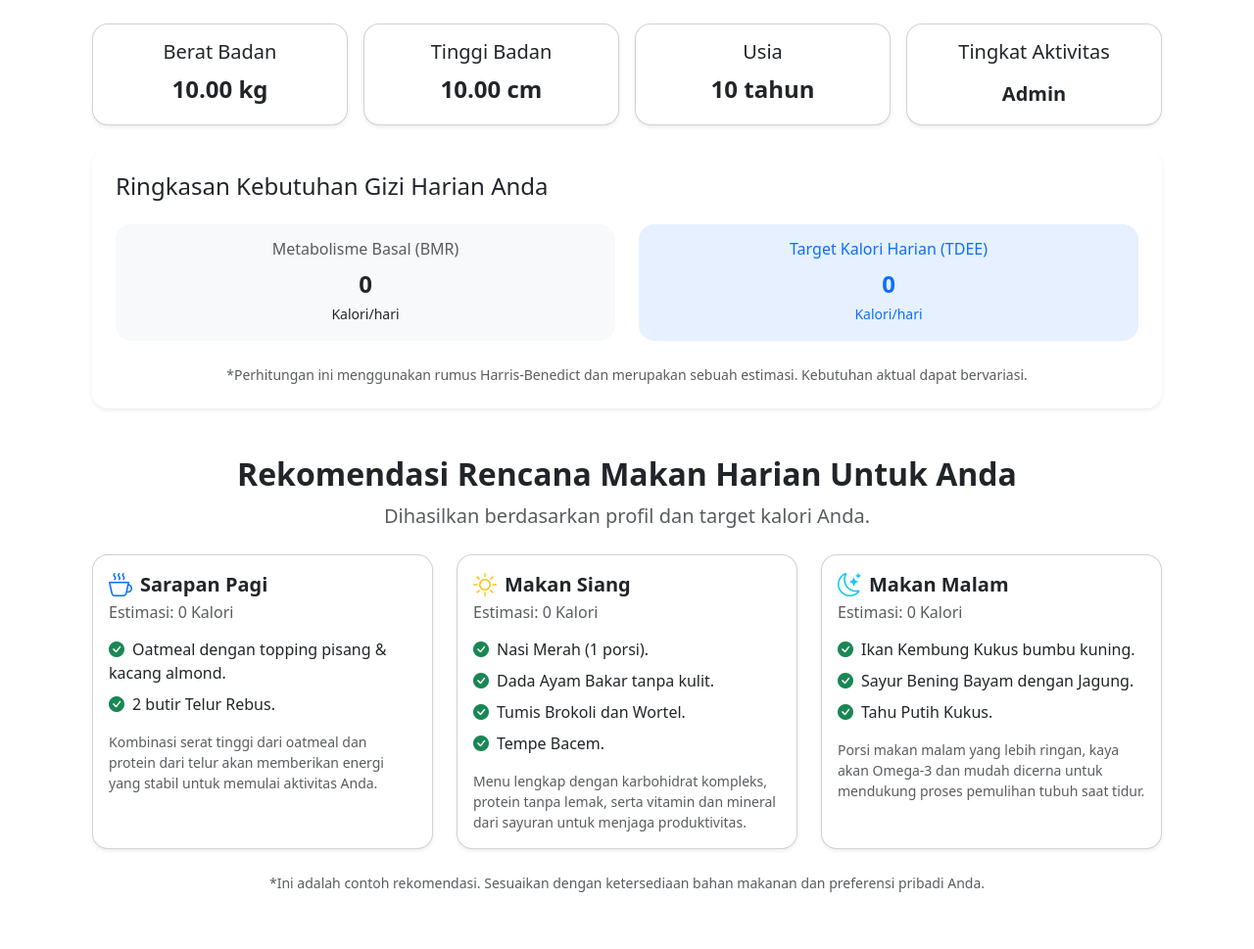
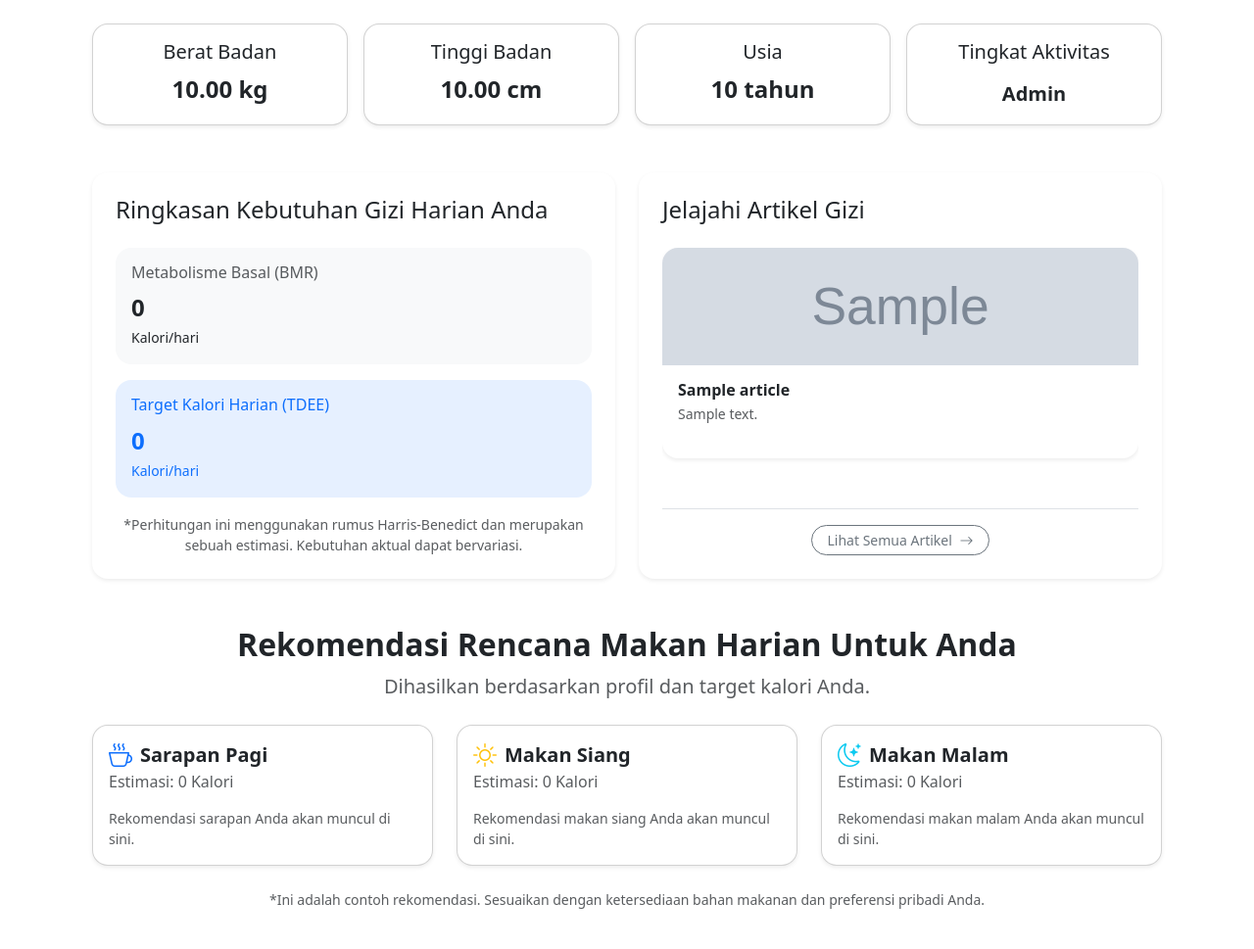
Before and after one commit to anantaputu/MyNutriPlan, a Laravel app: page /member/dashboard in a window 1280 px wide. Shown: the part 166-1135 px from the top of the page at 98% size. Before the commit the page ends 1077 px from the top, so only its background shows below. Run offline with Laravel 12, Linux system fonts and the light colour scheme; a user stored in the database is signed in; tables that the repository leaves empty hold one stand-in row (values such as "Sample post"); grey boxes marked "Sample" are stand-in pictures; parts of the project's set-up code (start-up, migrations or seed data) failed here and were passed over.

Commit message:
tambahan tampilan dashboard

```diff
--- a/app/Http/Controllers/Member/DashboardController.php
+++ b/app/Http/Controllers/Member/DashboardController.php
@@ -5,8 +5,9 @@
 use App\Http\Controllers\Controller;
 use Illuminate\Http\Request;
 use Illuminate\Support\Facades\Auth;
-use Illuminate\Support\Facades\Http; // <-- 1. Import Http Facade
-use Illuminate\Support\Facades\Log;  // <-- Opsional: Untuk mencatat error
+use Illuminate\Support\Facades\Http;
+use Illuminate\Support\Facades\Log;
+use App\Models\Article; // <-- Tambahkan ini untuk mengimpor model Article
 
 class DashboardController extends Controller
 {
@@ -34,25 +35,31 @@
 
         // Faktor Aktivitas untuk TDEE
         $activityFactors = [
-            'Sedentary' => 1.2,
-            'Lightly active' => 1.375,
-            'Moderately active' => 1.55,
-            'Very active' => 1.725,
-            'Extra active' => 1.9,
+            'sedentary' => 1.2, // Pastikan konsisten dengan nilai di form (huruf kecil, tanpa spasi)
+            'lightly_active' => 1.375,
+            'moderately_active' => 1.55,
+            'very_active' => 1.725,
+            'extremely_active' => 1.9,
         ];
 
-        $activityFactor = $activityFactors[$user->activity_level] ?? 1.2;
+        // Normalisasi activity_level dari user agar sesuai dengan key activityFactors
+        $userActivityLevel = strtolower(str_replace(' ', '_', $user->activity_level));
+        $activityFactor = $activityFactors[$userActivityLevel] ?? 1.2;
         $tdee = $bmr * $activityFactor;
 
-        // 3. [BARU] Panggil Gemini API untuk mendapatkan rekomendasi makan
+        // 3. Panggil Gemini API untuk mendapatkan rekomendasi makan
         $recommendations = $this->getMealRecommendations($user, round($tdee));
 
-        // 4. Kirim semua data yang diperlukan ke view
+        // 4. Ambil beberapa artikel terbaru untuk ditampilkan di dashboard
+        $articles = Article::latest()->limit(5)->get(); // Mengambil 5 artikel terbaru
+
+        // 5. Kirim semua data yang diperlukan ke view
         return view('member.dashboard', [
             'user' => $user,
             'bmr' => round($bmr),
             'tdee' => round($tdee),
-            'recommendations' => $recommendations, // <-- Kirim data rekomendasi
+            'recommendations' => $recommendations,
+            'articles' => $articles, // <-- Kirim data artikel ke view
         ]);
     }
 
--- a/resources/views/member/dashboard.blade.php
+++ b/resources/views/member/dashboard.blade.php
@@ -25,7 +25,7 @@
         </div>
     </div>
 
-    {{-- Kartu Statistik Profil Pengguna --}}
+    {{-- Kartu Statistik Profil Pengguna (tetap 4 kolom) --}}
     <div class="row g-3">
         <div class="col-md-3">
             <div class="card shadow-sm rounded-4 text-center p-3 h-100">
@@ -55,36 +55,69 @@
         </div>
     </div>
 
-    {{-- Kartu Kebutuhan Gizi Harian --}}
-    @if($user->weight && $user->height && $user->age && $user->activity_level)
-    <div class="row mt-4">
-        <div class="col-12">
-            <div class="card shadow-sm border-0 rounded-4">
-                <div class="card-body p-4">
+    @if($user->weight && $user->height && $user->age && $user->activity_level && isset($recommendations))
+    <div class="row mt-4 g-4"> {{-- Menggunakan g-4 untuk gap antar kolom --}}
+        {{-- Kolom Kiri: BMR & TDEE --}}
+        <div class="col-md-6">
+            <div class="card shadow-sm border-0 rounded-4 h-100">
+                <div class="card-body p-4 d-flex flex-column">
                     <h4 class="card-title mb-4">Ringkasan Kebutuhan Gizi Harian Anda</h4>
-                    <div class="row text-center my-4">
-                        <div class="col-md-6 mb-3 mb-md-0">
-                            <div class="p-3 bg-light rounded-4 h-100">
+
+                    <div class="mb-3"> {{-- Card untuk BMR --}}
+                        <div class="p-3 bg-light rounded-4">
                             <h6 class="text-muted">Metabolisme Basal (BMR)</h6>
                             <p class="fs-4 fw-bold mb-0">{{ number_format($bmr, 0) }}</p>
                             <small>Kalori/hari</small>
                         </div>
                     </div>
-                        <div class="col-md-6">
-                            <div class="p-3 bg-primary bg-opacity-10 rounded-4 h-100">
+
+                    <div class="flex-grow-1"> {{-- Card untuk TDEE --}}
+                        <div class="p-3 bg-primary bg-opacity-10 rounded-4">
                             <h6 class="text-primary">Target Kalori Harian (TDEE)</h6>
                             <p class="fs-4 fw-bold text-primary mb-0">{{ number_format($tdee, 0) }}</p>
                             <small class="text-primary">Kalori/hari</small>
                         </div>
                     </div>
+
+                    <p class="text-muted small text-center mt-3 mb-0">*Perhitungan ini menggunakan rumus Harris-Benedict dan merupakan sebuah estimasi. Kebutuhan aktual dapat bervariasi.</p>
                 </div>
-                    <p class="text-muted small text-center mb-0">*Perhitungan ini menggunakan rumus Harris-Benedict dan merupakan sebuah estimasi. Kebutuhan aktual dapat bervariasi.</p>
+            </div>
+        </div>
+
+        {{-- Kolom Kanan: Jelajahi Artikel (dengan slideshow otomatis) --}}
+        <div class="col-md-6">
+            <div class="card shadow-sm border-0 rounded-4 h-100">
+                <div class="card-body p-4 d-flex flex-column">
+                    <h4 class="card-title mb-4">Jelajahi Artikel Gizi</h4>
+                    <div id="articles-carousel-container" style="position: relative; height: 250px; overflow: hidden; margin-bottom: 1rem;">
+                        @forelse($articles as $article)
+                            <a href="{{ route('articles.show', $article->slug) }}" class="articles-carousel-item text-decoration-none text-dark" style="position: absolute; top: 0; left: 0; width: 100%; opacity: 0; transition: opacity 0.8s ease-in-out;">
+                                <div class="card border-0 rounded-4 shadow-sm h-100">
+                                    @if($article->photo)
+                                        <img src="{{ asset('storage/' . $article->photo) }}" class="card-img-top rounded-top-4" alt="{{ $article->title }}" style="height: 120px; width: 100%; object-fit: cover;">
+                                    @else
+                                        <img src="[https://placehold.co/250x120/E0E0E0/666666?text=No+Image](https://placehold.co/250x120/E0E0E0/666666?text=No+Image)" class="card-img-top rounded-top-4" alt="Default Article Image" style="height: 120px; width: 100%; object-fit: cover;">
+                                    @endif
+                                    <div class="card-body p-3">
+                                        <h6 class="card-title fw-bold mb-1">{{ $article->title }}</h6>
+                                        <p class="card-text small text-muted mb-0" style="height: 40px; overflow: hidden;">{{ Str::limit(strip_tags($article->content), 50) }}</p>
+                                    </div>
+                                </div>
+                            </a>
+                        @empty
+                            <p class="text-muted text-center w-100 position-absolute top-50 start-50 translate-middle">Belum ada artikel yang tersedia.</p>
+                        @endforelse
+                    </div>
+                    <div class="d-flex justify-content-center mt-auto pt-3 border-top">
+                        <a href="{{ route('articles.index') }}" class="btn btn-outline-secondary btn-sm rounded-pill px-3">Lihat Semua Artikel <i class="bi bi-arrow-right ms-1"></i></a>
+                    </div>
                 </div>
             </div>
         </div>
     </div>
 
-    <div class="mt-5">
+    {{-- Bagian Rekomendasi Rencana Makan Harian (Di Bawah Kedua Kolom) --}}
+    <div class="mt-5"> {{-- Memberikan jarak dari bagian atas --}}
         <div class="text-center mb-4">
             <h2 class="fw-bold">Rekomendasi Rencana Makan Harian Untuk Anda</h2>
             <p class="lead text-muted">Dihasilkan berdasarkan profil dan target kalori Anda.</p>
@@ -96,12 +129,13 @@
                 <div class="card shadow-sm rounded-4 w-100">
                     <div class="card-body">
                         <h5 class="card-title d-flex align-items-center"><i class="bi bi-cup-hot fs-4 me-2 text-primary"></i> <strong>Sarapan Pagi</strong></h5>
-                        <h6 class="card-subtitle mb-3 text-muted">Estimasi: {{ number_format($tdee * 0.30, 0) }} Kalori</h6>
+                        <h6 class="card-subtitle mb-3 text-muted">Estimasi: {{ number_format($recommendations['sarapan']['estimasi_kalori'] ?? ($tdee * 0.30), 0) }} Kalori</h6>
                         <ul class="list-unstyled">
-                            <li class="mb-2"><i class="bi bi-check-circle-fill text-success me-2"></i>Oatmeal dengan topping pisang & kacang almond.</li>
-                            <li class="mb-2"><i class="bi bi-check-circle-fill text-success me-2"></i>2 butir Telur Rebus.</li>
+                            @foreach ($recommendations['sarapan']['menu'] ?? [] as $item)
+                                <li class="mb-2"><i class="bi bi-check-circle-fill text-success me-2"></i>{{ $item }}</li>
+                            @endforeach
                         </ul>
-                        <p class="card-text small text-muted mt-3">Kombinasi serat tinggi dari oatmeal dan protein dari telur akan memberikan energi yang stabil untuk memulai aktivitas Anda.</p>
+                        <p class="card-text small text-muted mt-3">{{ $recommendations['sarapan']['deskripsi'] ?? 'Rekomendasi sarapan Anda akan muncul di sini.' }}</p>
                     </div>
                 </div>
             </div>
@@ -111,14 +145,13 @@
                 <div class="card shadow-sm rounded-4 w-100">
                     <div class="card-body">
                         <h5 class="card-title d-flex align-items-center"><i class="bi bi-sun fs-4 me-2 text-warning"></i> <strong>Makan Siang</strong></h5>
-                        <h6 class="card-subtitle mb-3 text-muted">Estimasi: {{ number_format($tdee * 0.40, 0) }} Kalori</h6>
+                        <h6 class="card-subtitle mb-3 text-muted">Estimasi: {{ number_format($recommendations['makan_siang']['estimasi_kalori'] ?? ($tdee * 0.40), 0) }} Kalori</h6>
                         <ul class="list-unstyled">
-                             <li class="mb-2"><i class="bi bi-check-circle-fill text-success me-2"></i>Nasi Merah (1 porsi).</li>
-                             <li class="mb-2"><i class="bi bi-check-circle-fill text-success me-2"></i>Dada Ayam Bakar tanpa kulit.</li>
-                             <li class="mb-2"><i class="bi bi-check-circle-fill text-success me-2"></i>Tumis Brokoli dan Wortel.</li>
-                             <li class="mb-2"><i class="bi bi-check-circle-fill text-success me-2"></i>Tempe Bacem.</li>
+                            @foreach ($recommendations['makan_siang']['menu'] ?? [] as $item)
+                                <li class="mb-2"><i class="bi bi-check-circle-fill text-success me-2"></i>{{ $item }}</li>
+                            @endforeach
                         </ul>
-                        <p class="card-text small text-muted mt-3">Menu lengkap dengan karbohidrat kompleks, protein tanpa lemak, serta vitamin dan mineral dari sayuran untuk menjaga produktivitas.</p>
+                        <p class="card-text small text-muted mt-3">{{ $recommendations['makan_siang']['deskripsi'] ?? 'Rekomendasi makan siang Anda akan muncul di sini.' }}</p>
                     </div>
                 </div>
             </div>
@@ -128,13 +161,13 @@
                 <div class="card shadow-sm rounded-4 w-100">
                     <div class="card-body">
                         <h5 class="card-title d-flex align-items-center"><i class="bi bi-moon-stars fs-4 me-2 text-info"></i> <strong>Makan Malam</strong></h5>
-                        <h6 class="card-subtitle mb-3 text-muted">Estimasi: {{ number_format($tdee * 0.30, 0) }} Kalori</h6>
+                        <h6 class="card-subtitle mb-3 text-muted">Estimasi: {{ number_format($recommendations['makan_malam']['estimasi_kalori'] ?? ($tdee * 0.30), 0) }} Kalori</h6>
                         <ul class="list-unstyled">
-                            <li class="mb-2"><i class="bi bi-check-circle-fill text-success me-2"></i>Ikan Kembung Kukus bumbu kuning.</li>
-                            <li class="mb-2"><i class="bi bi-check-circle-fill text-success me-2"></i>Sayur Bening Bayam dengan Jagung.</li>
-                             <li class="mb-2"><i class="bi bi-check-circle-fill text-success me-2"></i>Tahu Putih Kukus.</li>
+                            @foreach ($recommendations['makan_malam']['menu'] ?? [] as $item)
+                                <li class="mb-2"><i class="bi bi-check-circle-fill text-success me-2"></i>{{ $item }}</li>
+                            @endforeach
                         </ul>
-                         <p class="card-text small text-muted mt-3">Porsi makan malam yang lebih ringan, kaya akan Omega-3 dan mudah dicerna untuk mendukung proses pemulihan tubuh saat tidur.</p>
+                        <p class="card-text small text-muted mt-3">{{ $recommendations['makan_malam']['deskripsi'] ?? 'Rekomendasi makan malam Anda akan muncul di sini.' }}</p>
                     </div>
                 </div>
             </div>
@@ -158,4 +191,51 @@
     </div>
     @endif
 </div>
+
+@push('scripts')
+<script>
+document.addEventListener('DOMContentLoaded', function() {
+    const carouselContainer = document.getElementById('articles-carousel-container');
+    if (carouselContainer) {
+        const carouselItems = carouselContainer.querySelectorAll('.articles-carousel-item');
+        let currentArticleIndex = 0;
+        const slideInterval = 5000; // Interval slide dalam milidetik (5 detik)
+
+        function showArticle(index) {
+            carouselItems.forEach((item, i) => {
+                if (i === index) {
+                    item.style.opacity = '1';
+                    item.style.zIndex = '1'; // Bawa ke depan
+                } else {
+                    item.style.opacity = '0';
+                    item.style.zIndex = '0'; // Kirim ke belakang
+                }
+            });
+        }
+
+        function nextArticle() {
+            if (carouselItems.length === 0) return;
+
+            currentArticleIndex++;
+            if (currentArticleIndex >= carouselItems.length) {
+                currentArticleIndex = 0; // Kembali ke awal jika sudah mencapai akhir
+            }
+            showArticle(currentArticleIndex);
+        }
+
+        if (carouselItems.length > 0) {
+            showArticle(currentArticleIndex); // Tampilkan artikel pertama saat halaman dimuat
+            setInterval(nextArticle, slideInterval); // Mulai slideshow otomatis
+        } else {
+            // Jika tidak ada artikel, pastikan pesan "Belum ada artikel" terlihat
+            const noArticleMessage = carouselContainer.querySelector('.text-center.w-100');
+            if (noArticleMessage) {
+                noArticleMessage.style.opacity = '1';
+                noArticleMessage.style.zIndex = '1';
+            }
+        }
+    }
+});
+</script>
+@endpush
 @endsection
```
Also changed, not shown: resources/views/profile/partials/update-profile-information-form.blade.php (+14 -2 lines). Lines whose indentation alone changed are shown as unchanged.
